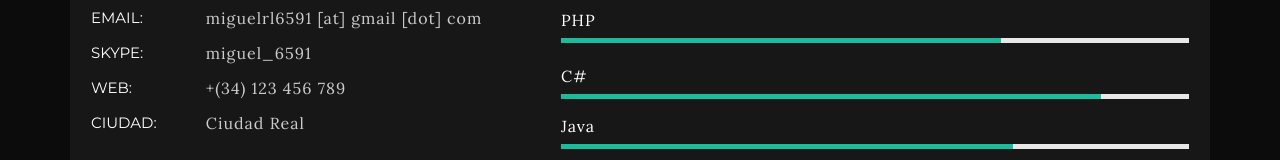
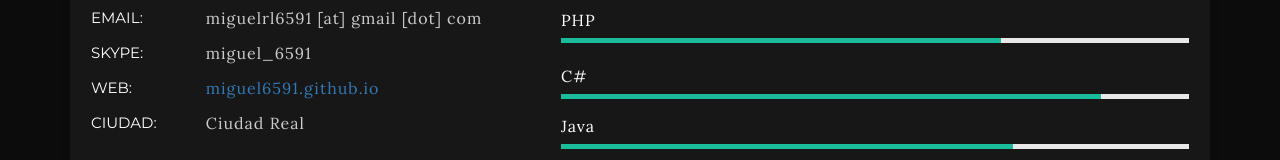
Before and after one commit to Miguel6591/paginaweb, a plain HTML site: page index.html in a window 1280 px wide. Shown: the part 775-935 px from the top of the page. Drawn offline with Linux system fonts and the light colour scheme; some packages are replaced by stand-ins of ours.

Commit message:
Cambio index
añadir cambios

```diff
--- a/index.html
+++ b/index.html
@@ -96,7 +96,7 @@
 									  </tr>
 									  <tr>
 										<th>Web: </th>
-										<td class="about_info_pad"> &nbsp; +(34) 123 456 789</td>
+										<td class="about_info_pad"> &nbsp; <a href="https://miguel6591.github.io/web/">miguel6591.github.io</a></td>
 									  </tr>
 									  <tr>
 										<th>Ciudad:</th>
@@ -495,7 +495,7 @@
 								<div class="contact_address contact_address_three">
 									<i class="fa fa-globe"></i>
 									<h4>Web</h4>
-									<p>www.sobnomsaba.com</p>
+									<p>miguel6591.github.io</p>
 								</div>
 							</div><!-- END COL -->
 						</div>
```
